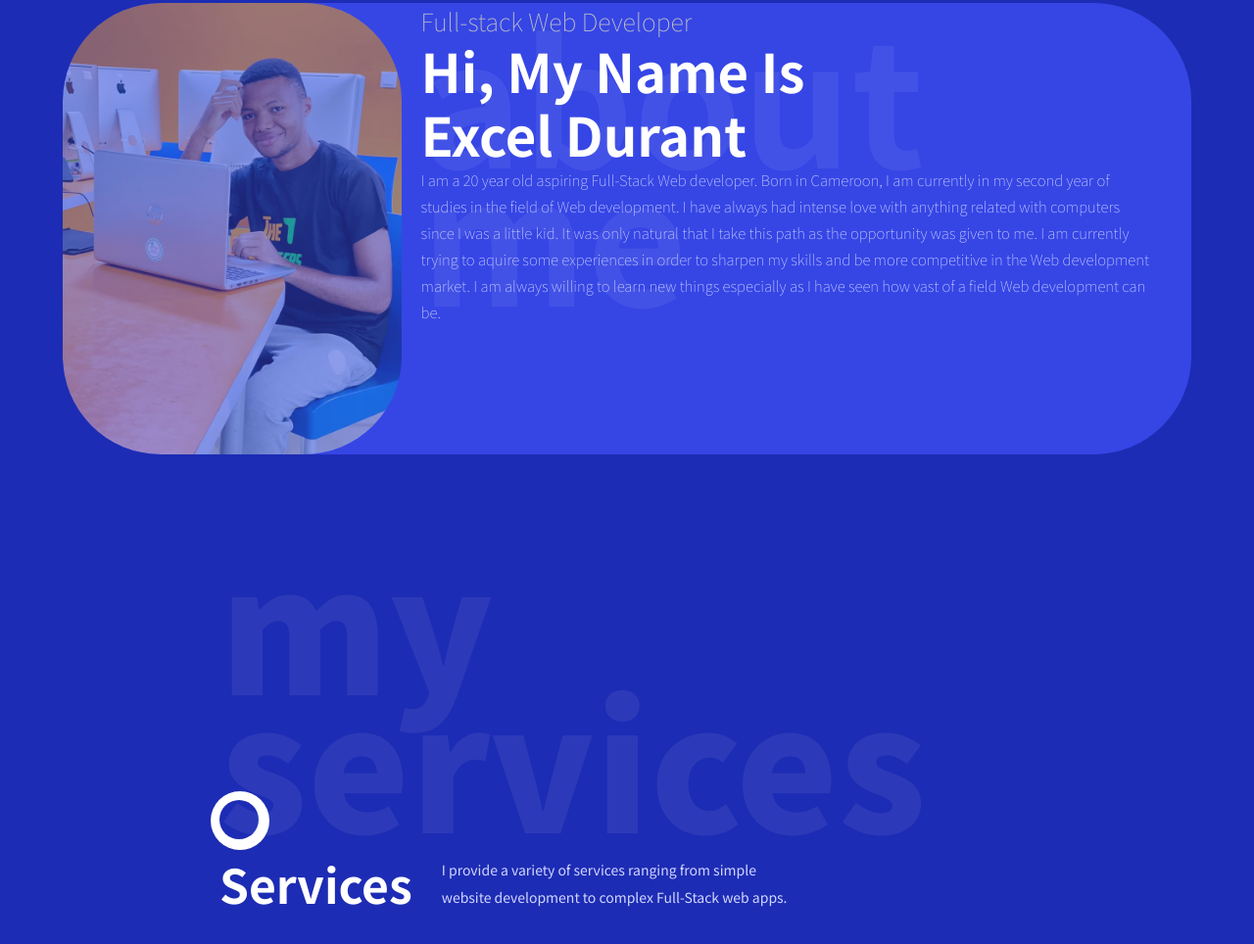
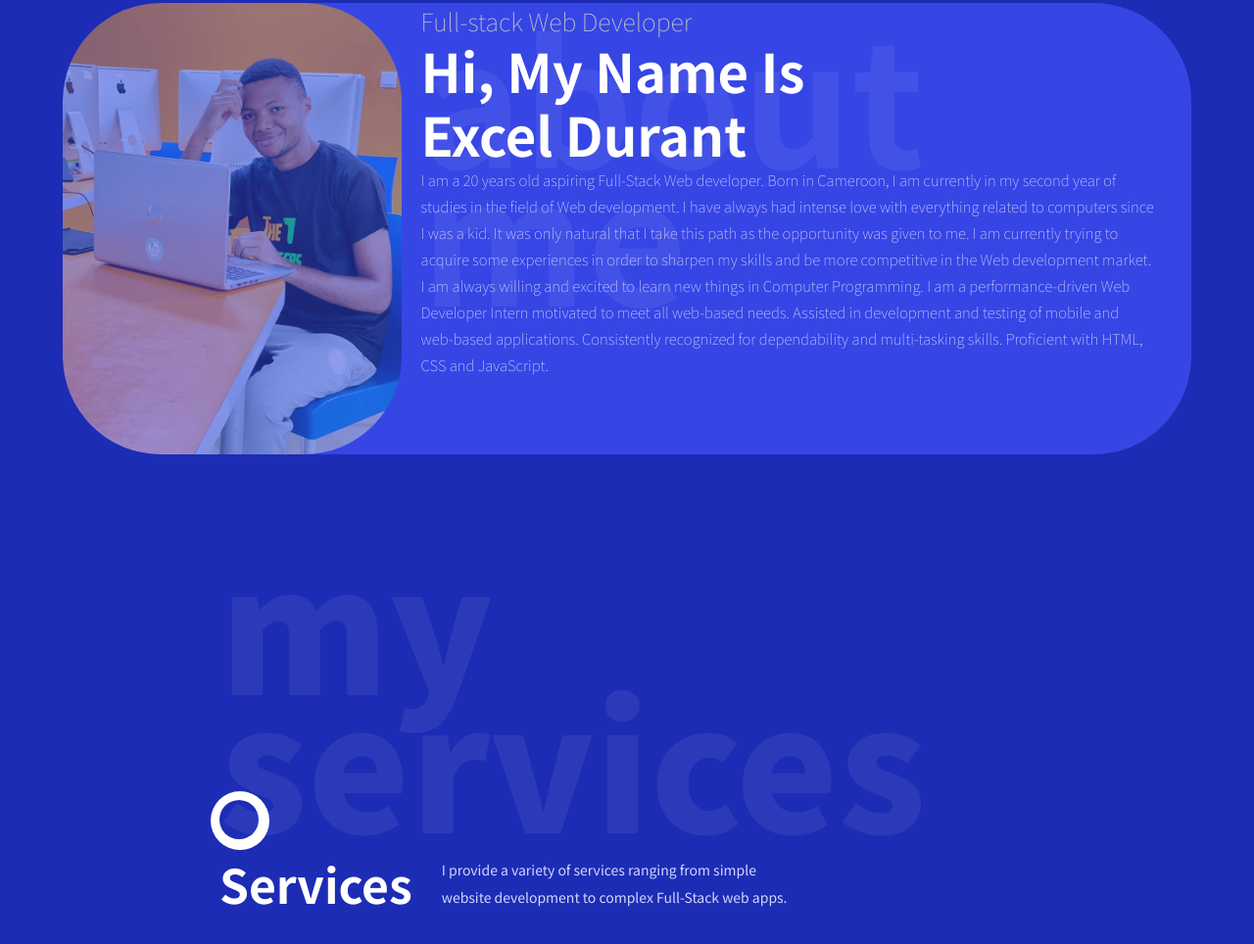
Before and after one commit to ExcelDurant/portfolio2, a website: page index.html in a window 1280 px wide. Shown: the part 903-1867 px from the top of the page at 98% size. Drawn offline with nearby package versions, Linux system fonts and the light colour scheme.

Commit message:
modifying intro text

```diff
--- a/index.html
+++ b/index.html
@@ -5,7 +5,8 @@
     <meta charset="UTF-8">
     <meta http-equiv="X-UA-Compatible" content="IE=edge">
     <meta name="viewport" content="width=device-width, initial-scale=1.0">
-    <meta name="description" content="hi, my name is Excel Durant. I am a 20 year old aspiring Full-Stack Web developer. Born in Cameroon, I am currently in my second year of studies in the field of Web development.">
+    <meta name="description"
+        content="hi, my name is Excel Durant. I am a 20 year old aspiring Full-Stack Web developer. Born in Cameroon, I am currently in my second year of studies in the field of Web development.">
     <link rel="stylesheet" href="./assets/styles/style.css">
     <link rel="preconnect" href="https://fonts.gstatic.com">
     <link
@@ -18,8 +19,8 @@
     <link rel="stylesheet" href="https://cdnjs.cloudflare.com/ajax/libs/font-awesome/4.7.0/css/font-awesome.min.css">
     <link rel="stylesheet" href="https://use.fontawesome.com/releases/v5.13.0/css/all.css"
         integrity="sha384-Bfad6CLCknfcloXFOyFnlgtENryhrpZCe29RTifKEixXQZ38WheV+i/6YWSzkz3V" crossorigin="anonymous" />
-        <!-- Global site tag (gtag.js) - Google Analytics -->
-<script async src="https://www.googletagmanager.com/gtag/js?id=G-Y8S3TWJ22X"></script>
+    <!-- Global site tag (gtag.js) - Google Analytics -->
+    <script async src="https://www.googletagmanager.com/gtag/js?id=G-Y8S3TWJ22X"></script>
     <title>Excel-Durant</title>
 </head>
 
@@ -92,13 +93,16 @@
                             hi, my name is <br> Excel Durant
                         </h2>
                         <p class="txt">
-                            I am a 20 year old aspiring Full-Stack Web developer. Born in Cameroon, I am currently in my
-                            second year of studies in the field of Web development. I have always had intense love with
-                            anything related with computers since I was a little kid. It was only natural that I take
-                            this path as the opportunity was given to me. I am currently trying to aquire some
-                            experiences in order to sharpen my skills and be more competitive in the Web development
-                            market. I am always willing to learn new things especially as I have seen how vast of a
-                            field Web development can be.
+                            I am a 20 years old aspiring Full-Stack Web developer. Born in Cameroon, I am currently in
+                            my second year of studies in the field of Web development. I have always had intense love
+                            with everything related to computers since I was a kid. It was only natural that I take this
+                            path as the opportunity was given to me. I am currently trying to acquire some experiences
+                            in order to sharpen my skills and be more competitive in the Web development market. I am
+                            always willing and excited to learn new things in Computer Programming.
+                            I am a performance-driven Web Developer Intern motivated to meet all web-based needs.
+                            Assisted in development and testing of mobile and web-based applications. Consistently
+                            recognized for dependability and multi-tasking skills. Proficient with HTML, CSS and
+                            JavaScript.
                         </p>
                     </div>
                     <h2 class="bg-title">about <br>me</h2>
@@ -304,11 +308,11 @@
     <script src="./assets/scripts/animations.js"></script>
     <script>
         window.dataLayer = window.dataLayer || [];
-        function gtag(){dataLayer.push(arguments);}
+        function gtag() { dataLayer.push(arguments); }
         gtag('js', new Date());
 
         gtag('config', 'G-Y8S3TWJ22X');
-      </script>
+    </script>
 </body>
 
 </html>
```
